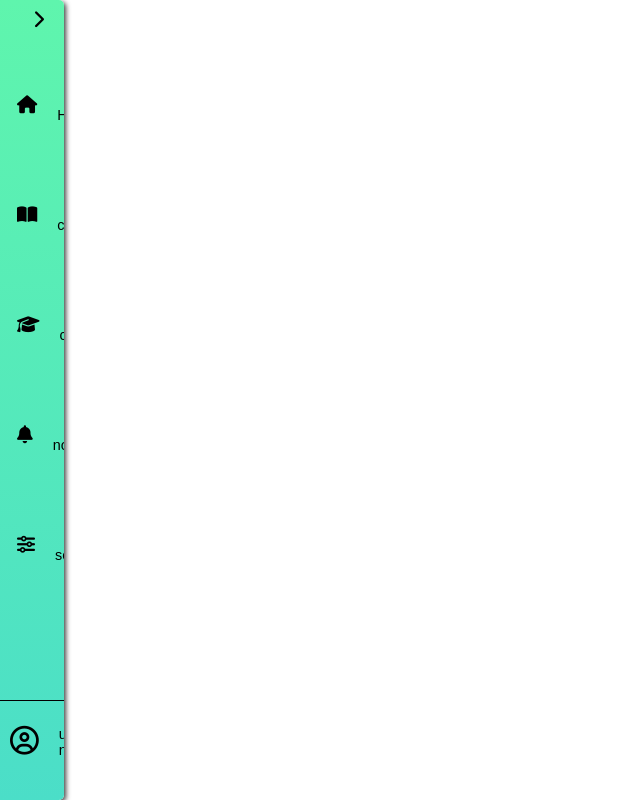
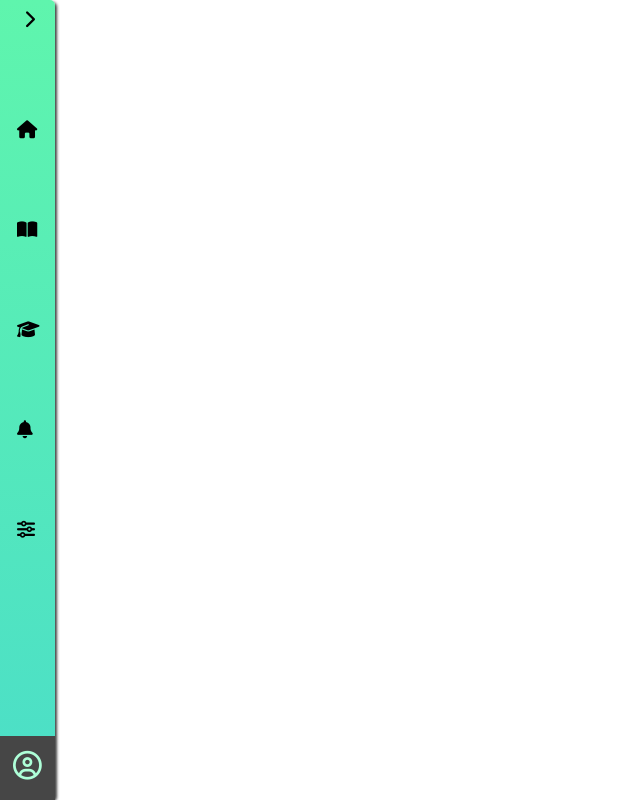
Before and after one commit to Adnane-Louardi-dev/zad-school, a plain HTML site: page navbar/navbar.html in a window 1280 px wide. Shown: the whole page, without its empty margins (0-640 px from the left). Drawn offline with Linux system fonts and the light colour scheme; a web font is replaced by a local one.

Commit message:
sidebare

```diff
--- a/navbar/navbar.css
+++ b/navbar/navbar.css
@@ -2,86 +2,97 @@
    box-sizing: border-box;
    margin: 0;
    padding: 0;
+   box-sizing: border-box;
 }
 body {
-   font-family: "Palanquin", sans-serif;
+    font-family: "Open Sans", sans-serif;
    font-size: 0.9rem;
 }
+
 #navContainer {
-   right: 0;
+   position: absolute;
+   top: 0;
+   left: 0;
+   z-index: 1000;
    height: 100vh;
-   width: 5%;
+   display: flex;
+   flex-direction: column;
+   width: 55px;
+
    background-image: linear-gradient(0deg, #4bdec8, #5ff5ad);
    border-bottom-right-radius: 5px;
    border-top-right-radius: 5px;
-   box-shadow: 2px 2px 5px 0px rgba(0, 0, 0, 0.75);
-   overflow: hidden;
+   box-shadow: 2px 2px 3px 0px rgba(0, 0, 0, 0.75);
+   transition: 0.5s;
 }
 #navContainer #humburger i {
-   text-align: end;
    margin: 20px 20px;
    float: inline-end;
    cursor: pointer;
 }
 
 #navContainer .dashboard {
-   margin-top: 60px;
-   height: 80vh;
-   line-height: 70px;
+   scrollbar-width: none;
+   overflow-x: hidden;
+   position: relative;
+   margin-top: 5vh;
+   height: 90vh;
+   line-height: 100px;
 }
 #navContainer .dashboard form {
-   margin: 20px 0px;
-
+   margin: 0px;
    display: inline-flex;
    width: 100%;
-   text-align: start;
+   height: 60px;
    cursor: pointer;
+}
+#navContainer .dashboard form span{
+  margin: -20px 0px;
 }
 #navContainer .dashboard form:hover {
    background-color: #00d4ff;
-   border-top-right-radius: 25px;
-   border-bottom-right-radius: 25px;
+   border-radius: 5px;
 }
 #navContainer .dashboard form i {
    margin: 0px 17px;
    cursor: pointer;
-   margin-right: 20px;
-   margin-top: 25px;
+   margin-right: 25px;
+   line-height: 55px;
 }
 @keyframes piwpiw {
    0% {
-      rotate: 15deg;
+      rotate: 0deg;
    }
-   20% {
-      rotate: -15deg;
-   }
-   40% {
+   50% {
       rotate: 10deg;
-   }
-   60% {
-      rotate: -10deg;
-   }
-   80% {
-      rotate: 5deg;
    }
    100% {
       rotate: 0deg;
    }
 }
 #navContainer .dashboard form:hover > i {
-   animation: piwpiw 2s;
-   transition-duration: 0.5s;
+   animation: piwpiw 0.5s;
+   transition-duration: 1s;
 }
 #navContainer .user {
-   border-top: 1px solid black;
-   cursor: pointer;
-   display: flex;
+   position: relative;
+   background-color: #464646;
+   margin-bottom: 0px;
+   display: inline-flex;
+   height: 70px;
+   overflow: hidden;
+   right: 0;
+   left: 0;
+   bottom: 0;
+}
+#navContainer .user i {
+   color: #aeffd8;
+   margin: 15px 15px auto 13px;
 }
 
-#navContainer .user i {
-   margin: 25px 10px;
-   margin-right: 20px;
+#navContainer .user span {
+   color: #aeffd8;
+   font-weight: bold;
+   margin: 20px 0px;
+   white-space: nowrap;
 }
-#navContainer .user span {
-   margin-top: 25px;
-}
--- a/navbar/navbar.html
+++ b/navbar/navbar.html
@@ -22,7 +22,7 @@
    <body>
       <div id="navContainer">
          <!-- humburger icon -->
-         <form id="humburger" onclick="sideBareEffect() ">
+         <form id="humburger">
             <i id="chevron" class="fas fa-chevron-right fa-lg"></i>
          </form>
          <!-- first section for most uses icons/buttons -->
@@ -30,33 +30,33 @@
             <!-- home icon -->
             <form action="" class="home">
                <i class="fas fa-home fa-lg"></i>
-               <span>Home</span>
+               <span class="iconTitle">Home</span>
             </form>
             <!-- courses icon -->
             <form action="" class="courses">
                <i class="fas fa-book-open fa-lg"></i>
-               <span>courses</span>
+               <span class="iconTitle">courses</span>
             </form>
             <!-- classes icon -->
             <form action="" class="classe">
                <i class="fas fa-graduation-cap fa-lg"></i>
-               <span>classes</span>
+               <span class="iconTitle">classes</span>
             </form>
             <!-- notifications icon -->
             <form action="" class="notification">
                <i class="fas fa-bell fa-lg"></i>
-               <span>notifications</span>
+               <span class="iconTitle">notifications</span>
             </form>
             <!-- setting icon -->
             <form action="" class="settings">
                <i class="fas fa-sliders-h fa-lg"></i>
-               <span>settings</span>
+               <span class="iconTitle">settings</span>
             </form>
          </div>
-         <div class="user">
+         <form action="" class="user">
             <i class="far fa-user-circle fa-2x"></i>
-            <span>user name</span>
-         </div>
+            <span class="iconTitle">user name</span>
+         </form>
       </div>
       <script src="./navbar.js"></script>
    </body>
--- a/navbar/navbar.js
+++ b/navbar/navbar.js
@@ -1,18 +1,32 @@
-let humburger = document.getElementById("humburger"),
-   navContainer = document.getElementById("navContainer"),
-   chevron = document.getElementById("chevron"),
-   iconTitle = document.getElementById("iconTitle");
+var navContainer = document.getElementById("navContainer"),
+   chevron = document.getElementById("chevron");
 
-const sideBareEffect = () => {
-   if (navContainer.style.width == "5%") {
-      navContainer.style.width = "15%";
+chevron.onclick = () => {
+   if (navContainer.style.width === "150px") {
+      navContainer.style.width = "55px";
+
+      chevron.classList.remove("fa-chevron-left");
+
+      chevron.classList.add("fa-chevron-right");
+   } else {
+      navContainer.style.width = "150px";
 
       chevron.classList.remove("fa-chevron-right");
+
       chevron.classList.add("fa-chevron-left");
-   } else {
-      navContainer.style.width = "5%";
-
-      chevron.classList.remove("fa-chevron-left");
-      chevron.classList.add("fa-chevron-right");
    }
 };
+// const onLoad = () => {
+//    let iconTitle = document.getElementsByClassName("iconTitle");
+//    if (navContainer.style.width === "55px") {
+//       let iconTitle = document.getElementsByClassName("iconTitle");
+//       for (let i = 0; i < iconTitle.length; i++) {
+//          iconTitle[i].style.display = "none";
+//       }
+//    } else {
+//       for (let i = 0; i < iconTitle.length; i++) {
+//          let iconTitle = document.getElementsByClassName("iconTitle");
+//          iconTitle[i].style.display = "inline";
+//       }
+//    }
+// };
```
